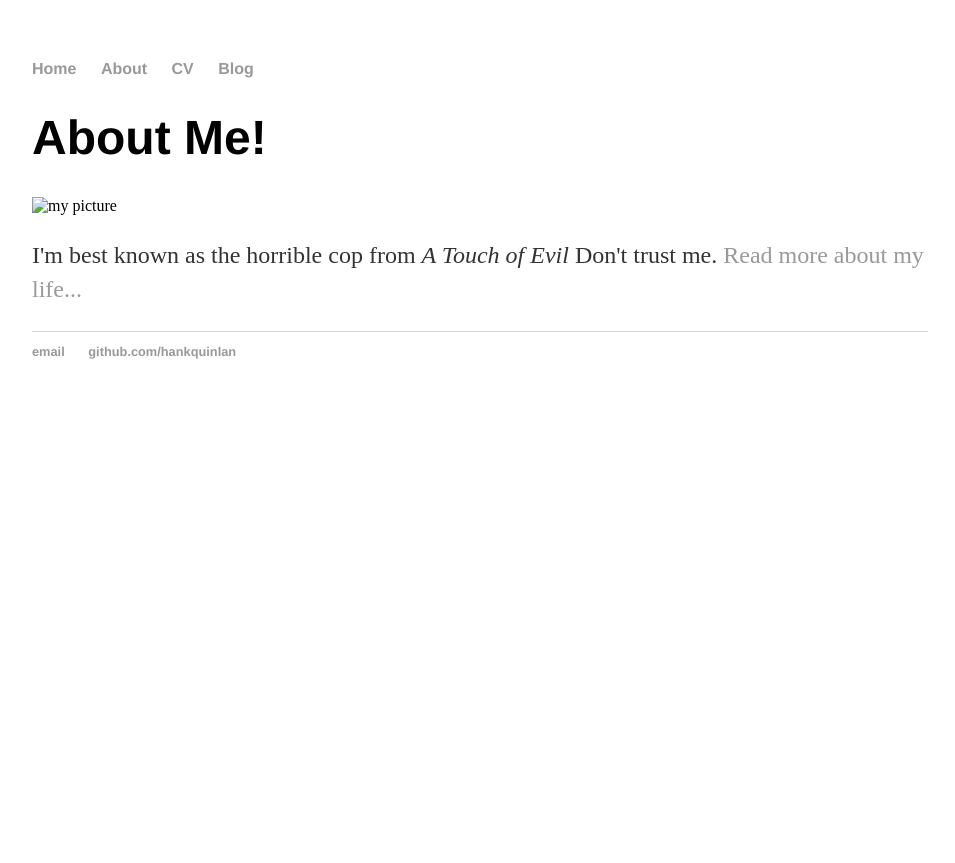
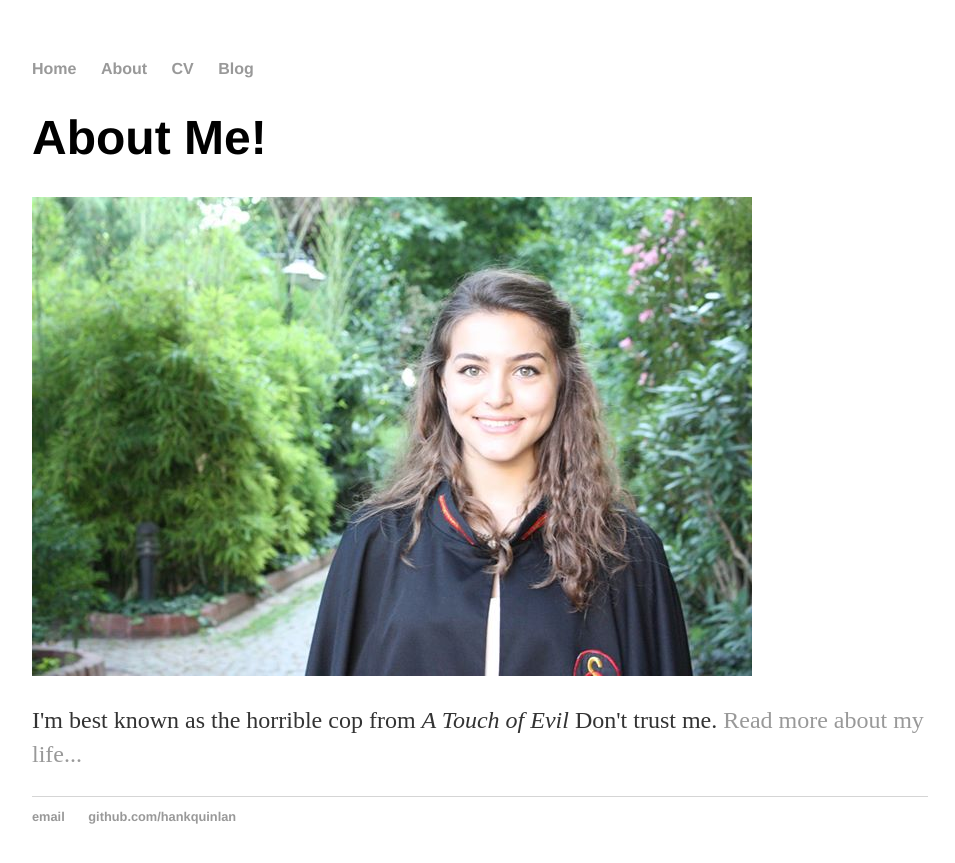
Before and after one commit to buseece/cvblog, a Jekyll site: the page built from about/index.html, in a window 1280 px wide. Shown: the top 863 px of the page, without its empty margins (160-1115 px from the left). Built offline with Jekyll 4.4.1, drawn with Linux system fonts in a browser that asks for light colours.

Commit message:
Update index.html

```diff
--- a/about/index.html
+++ b/about/index.html
@@ -4,6 +4,6 @@ title: Buse Ece Güldiken
 ---
 <div class="blurb">
 	<h1>About Me!</h1>
-	<img src="assets/aboutme.jpg" alt="my picture">
+	<img src="../assets/aboutme.jpg" alt="my picture">
 	<p>I'm best known as the horrible cop from <em>A Touch of Evil</em> Don't trust me. <a href="/about">Read more about my life...</a></p>
 </div><!-- /.blurb -->
```
